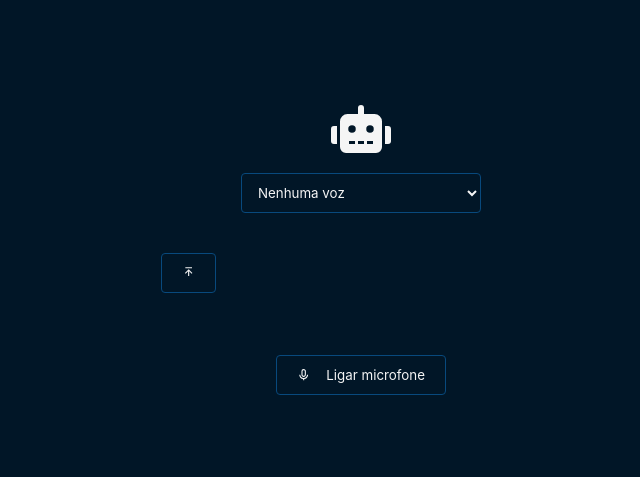
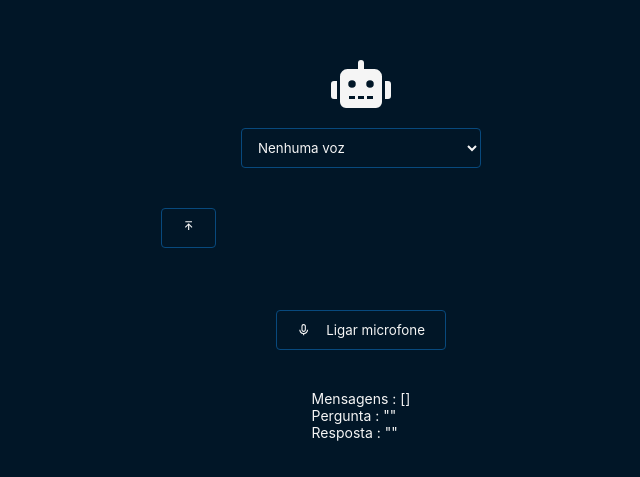
Before and after one commit to marcosambrosio555/chatbot-client, a React (Vite) app: page / in a window 1280 px wide. Shown: the part 113-590 px from the top of the page, without its empty margins (279-919 px from the left). Built offline with nearby package versions, Linux system fonts and the light colour scheme.

Commit message:
change voice function added

```diff
--- a/src/App.css
+++ b/src/App.css
@@ -90,7 +90,7 @@ body {
     border-radius: .4rem;
     background-color: transparent;
     color: var(--text-color);
-    padding-left: 1.2rem;
+    padding-inline: 1.2rem;
     cursor: pointer;
 }
 
--- a/src/App.jsx
+++ b/src/App.jsx
@@ -1,34 +1,33 @@
 import './App.css'
 import { useState, useContext, useEffect } from 'react'
-
-import { useMicrofone } from './hooks/useMicrofone'
-import { useSpeaker } from './hooks/useSpeaker'
 
 import { FaRobot, FaExclamationTriangle } from 'react-icons/fa'
 import { BiArrowToBottom, BiMicrophone, BiArrowToTop } from 'react-icons/bi'
 
+import { useMicrofone } from './hooks/useMicrofone'
+import { useSpeaker } from './hooks/useSpeaker'
+import { useOpenIA } from './hooks/useOpenIA'
+
 import { MessagesContext } from './context/MessagesContext'
-import { useOpenIA } from './hooks/useOpenIA'
 
 function App() {
 
   const [showMessages, setShowMessages] = useState(false)
   const { text, handleMicrofone, listining, recognition } = useMicrofone()
-  const { command, setSelectedVoice, voicesList } = useSpeaker()
+  const { command, changeVoice, voicesList } = useSpeaker()
+  const { getChatResponse } = useOpenIA()
   const { messages, addMessage } = useContext(MessagesContext)
-  const { getChatResponse } = useOpenIA()
+
+  const [answer, setAnswer] = useState("")
 
   useEffect(() => {
 
     if (text) {
-      const textToRead = text
 
-      addMessage({
-        role: "user",
-        content: textToRead
-      })
+      addMessage({ role: "user", content: text })
 
-      getChatResponse(textToRead).then(response => {
+      getChatResponse(text).then(response => {
+        setAnswer(response.content)
         addMessage(response)
         command.speakText(response.content)
       })
@@ -37,8 +36,33 @@ function App() {
 
   }, [text])
 
+  // async function say(text) {
+
+  //   addMessage({ role: "user", content: text })
+
+  //   const response = await getResponse(text)
+
+  //   setAnswer(response.content)
+  //   addMessage({ role: "assistent", content: response.content })
+  //   command.speakText(response.content)
+
+  // }
+
+  // function getResponse() {
+  //   return new Promise((resolve) => {
+  //     setTimeout(() => {
+  //       resolve(
+  //         {
+  //           role: "assistent",
+  //           content: "Mas o sombra veio e sem nada ei fiquei"
+  //         }
+  //       )
+  //     }, 4000)
+  //   })
+  // }
+
   return (
-    <main className="main">
+    <main className="main" translate='no'>
 
       <div className="container">
 
@@ -51,8 +75,7 @@ function App() {
           </div>
 
           <select name="voices" id="voices" onChange={(e) => {
-            console.log(parseInt(e.target.value))
-            setSelectedVoice(parseInt(e.target.value))
+            changeVoice(parseInt(e.target.value))
           }}>
             {voicesList.length ? (
               voicesList.map((voice, index) => (
@@ -109,6 +132,20 @@ function App() {
           </button>
         </div>
 
+        <div className="errors">
+          <div className="block">
+            Mensagens : {JSON.stringify(messages)}
+          </div>
+          <div className="block">
+            Pergunta : {JSON.stringify(text)}
+          </div>
+          <div className="block">
+            Resposta : {JSON.stringify(answer)}
+          </div>
+          <div className="block"></div>
+          <div className="block"></div>
+        </div>
+
       </div>
     </main>
   )
--- a/src/context/MessagesContext.jsx
+++ b/src/context/MessagesContext.jsx
@@ -7,8 +7,16 @@ export const MessagesProvider = ({ children }) => {
     const [messages, setMessages] = useState([])
 
     function addMessage(message) {
-        setMessages([...messages, message])
+        setTimeout(() => moveMessagesToBottom(), 100)
+        messages.push(message)
+        setMessages([...messages])
     }
+
+    function moveMessagesToBottom() {
+        const messagesContainer = document.querySelector(".messages")
+        messagesContainer.scrollTop = messagesContainer.scrollHeight + 1000
+    }
+
 
     return (
         <MessagesContext.Provider value={{ messages, addMessage }}>
--- a/src/hooks/useMicrofone.jsx
+++ b/src/hooks/useMicrofone.jsx
@@ -1,17 +1,15 @@
-import { useState, useContext } from "react"
-import { useOpenIA } from "./useOpenIA"
-
-import { MessagesContext } from '../context/MessagesContext'
-
+import { useState } from "react"
+// import { useOpenIA } from "./useOpenIA"
+// import { MessagesContext } from '../context/MessagesContext'
 
 export function useMicrofone() {
 
-    const { addMessage } = useContext(MessagesContext)
+    // const { addMessage } = useContext(MessagesContext)
 
     const [listining, setListining] = useState(false)
     const [text, setText] = useState("")
 
-    const { getChatResponse } = useOpenIA()
+    // const { getChatResponse } = useOpenIA()
 
     const speechRecognition = window.SpeechRecognition
         || window.webkitSpeechRecognition
@@ -41,11 +39,6 @@ export function useMicrofone() {
         console.log(e.results[0][0].transcript)
         console.log("Transcrevendo")
         setText(e.results[0][0].transcript)
-        // getChatResponse(text)
-        // addMessage({
-        //     role: "user",
-        //     content: text
-        // })
     }
 
     function handleMicrofone() {
--- a/src/hooks/useOpenIA.jsx
+++ b/src/hooks/useOpenIA.jsx
@@ -1,22 +1,20 @@
 import axios from 'axios';
-import { useSpeaker } from './useSpeaker';
+// import { useSpeaker } from './useSpeaker';
 
-import { MessagesContext } from '../context/MessagesContext'
-import { useContext } from 'react';
+// import { MessagesContext } from '../context/MessagesContext'
+// import { useContext } from 'react';
 
 export function useOpenIA() {
 
-    const { addMessage } = useContext(MessagesContext)
+    // const { addMessage } = useContext(MessagesContext)
 
-    const { command } = useSpeaker()
+    // const { command } = useSpeaker()
 
     async function getChatResponse(prompt) {
         try {
             const res = await axios.post('https://chatbot-server-e9m3.onrender.com/api/chat', { prompt });
             const data = await res.data;
-            //command.speakText(data.response.content);
             console.log(data.response)
-            //addMessage(data.response)
             return data.response;
         } catch (error) {
             console.error('Erro:', error);
--- a/src/hooks/useSpeaker.jsx
+++ b/src/hooks/useSpeaker.jsx
@@ -2,22 +2,27 @@ import { useEffect, useState } from "react"
 
 export function useSpeaker() {
 
-    const [voicesList, SetVoicesList] = useState([]);
+    const [voicesList, setVoicesList] = useState([]);
     const [selectedVoice, setSelectedVoice] = useState(0)
     const [isSpeaking, setIsSpeaking] = useState(false)
 
     window.speechSynthesis.addEventListener("voiceschanged", () => {
-        SetVoicesList([...window.speechSynthesis.getVoices()])
+        setVoicesList([...window.speechSynthesis.getVoices()])
     })
 
     useEffect(() => {
-        SetVoicesList([...window.speechSynthesis.getVoices()])
+        setVoicesList([...window.speechSynthesis.getVoices()])
     }, [])
+
+    function changeVoice(voice) {
+        setSelectedVoice(voice)
+    }
 
     function speakText(text) {
         if (text) {
             const ut = new SpeechSynthesisUtterance(text)
             ut.voice = voicesList[selectedVoice]
+            console.log(ut.voice)
             window.speechSynthesis.speak(ut)
         }
     }
@@ -46,7 +51,7 @@ export function useSpeaker() {
     return {
         voicesList,
         selectedVoice,
-        setSelectedVoice,
+        changeVoice,
         command: {
             speakText,
             stopSpeak,
```
